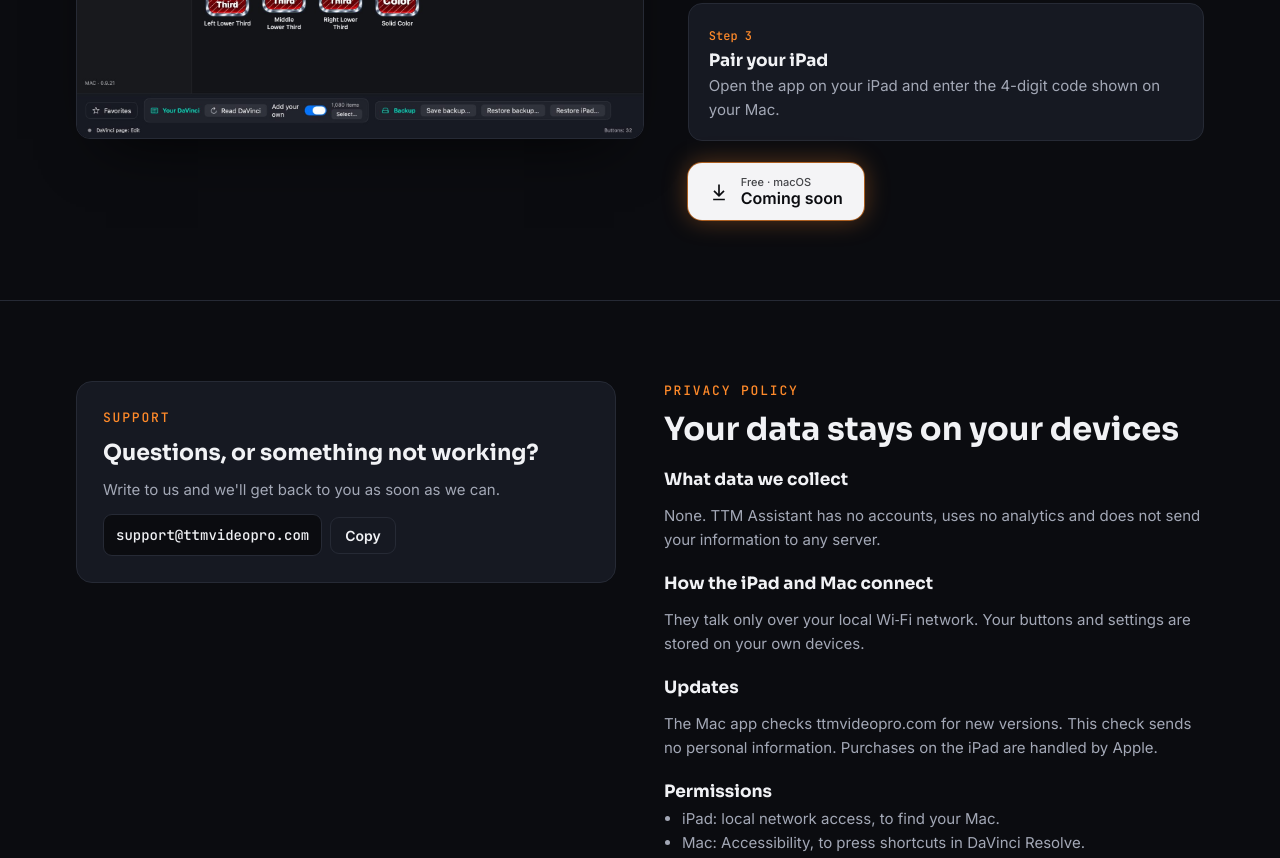
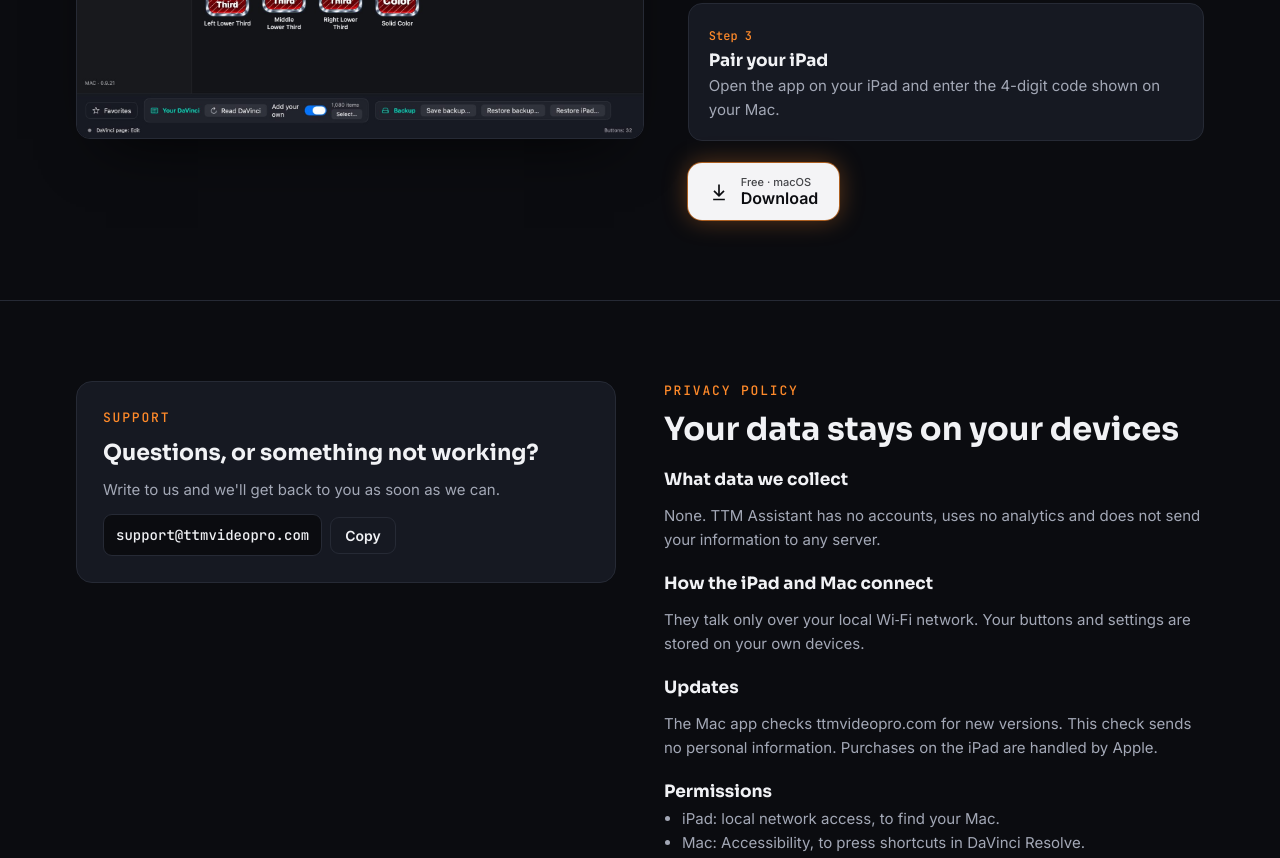
Before and after one commit to ReyVaz606/ttmvideopro, a plain HTML site: page index.html in a window 1280 px wide. Shown: the part 3444-4302 px from the top of the page. Drawn offline with Linux system fonts and the light colour scheme.

Commit message:
Add files via upload

```diff
--- a/index.html
+++ b/index.html
@@ -267,9 +267,9 @@ html.lang-es .es{display:inline}
           <div class="step"><b><span class="en">Step 3</span><span class="es">Paso 3</span></b><h3><span class="en">Pair your iPad</span><span class="es">Empareja el iPad</span></h3><p><span class="en">Open the app on your iPad and enter the 4-digit code shown on your Mac.</span><span class="es">Abre la app en el iPad y escribe el código de 4 números que sale en el Mac.</span></p></div>
         </div>
         <div class="ctas" style="margin-top:22px">
-          <a class="btn btn-store" id="macdl" role="link" aria-disabled="true">
+          <a class="btn btn-store" id="macdl" href="TTM-Assistant-Mac.zip" download>
             <svg width="20" height="20" viewBox="0 0 24 24" fill="currentColor" aria-hidden="true"><path d="M11 3h2v11.2l4.3-4.3 1.4 1.4L12 18l-6.7-6.7 1.4-1.4 4.3 4.3zM5 20h14v2H5z"/></svg>
-            <span><small><span class="en">Free · macOS</span><span class="es">Gratis · macOS</span></small><span class="en">Coming soon</span><span class="es">Muy pronto</span></span>
+            <span><small><span class="en">Free · macOS</span><span class="es">Gratis · macOS</span></small><span class="en">Download</span><span class="es">Descargar</span></span>
           </a>
         </div>
       </div>
```
Also changed, not shown: 1 other file.
